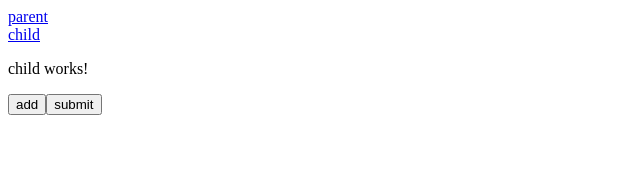
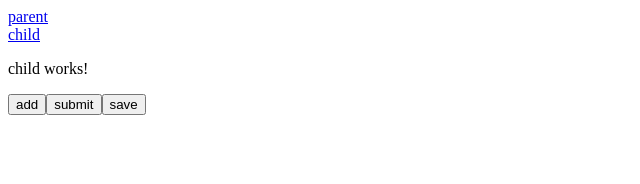
Before and after one commit to PinkalRaval/implement-ssr-angular, an Angular app: page /child in a window 1280 px wide. Shown: the top 184 px of the page, without its empty margins (0-640 px from the left). Built offline with nearby package versions, Linux system fonts and the light colour scheme.

Commit message:
Add save button

```diff
--- a/src/app/child/child.component.html
+++ b/src/app/child/child.component.html
@@ -1,3 +1,4 @@
 <p>child works!</p>
 <button>add</button>
 <button>submit</button>
+<button>save</button>
```
